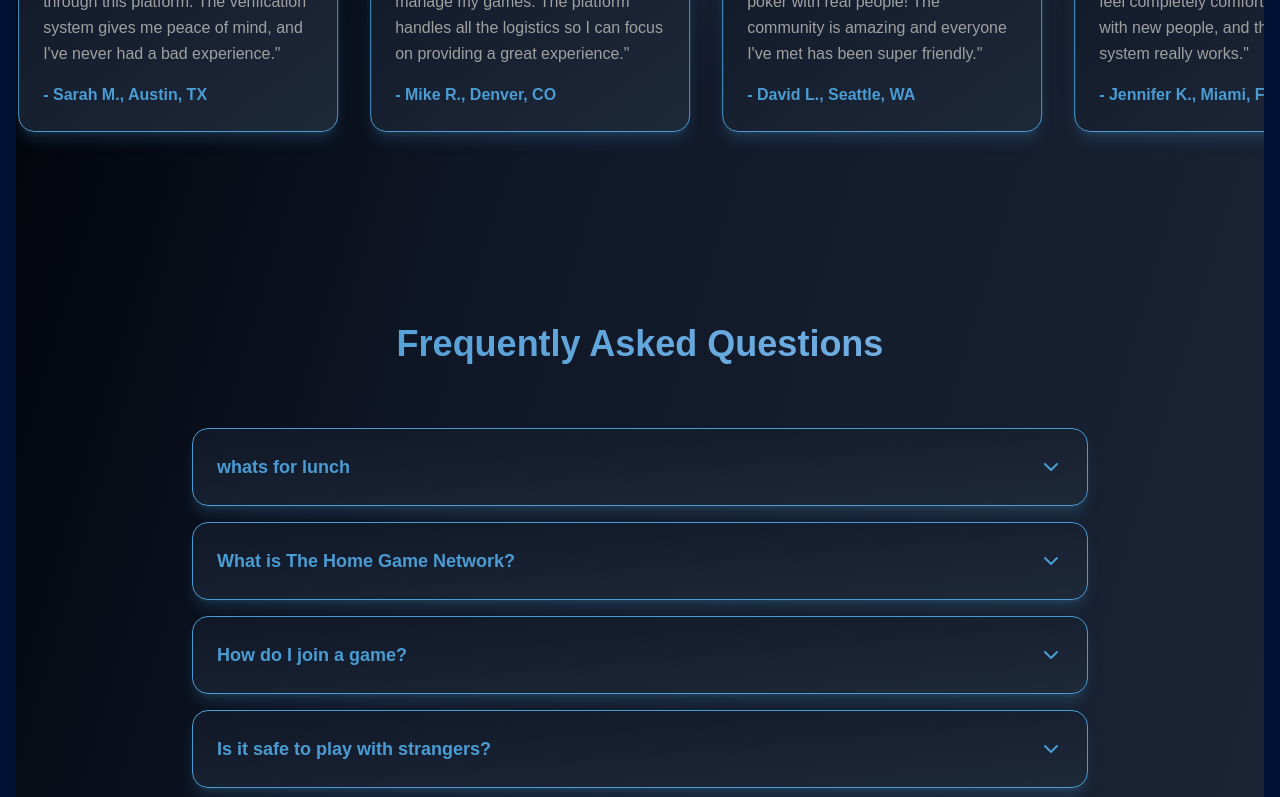
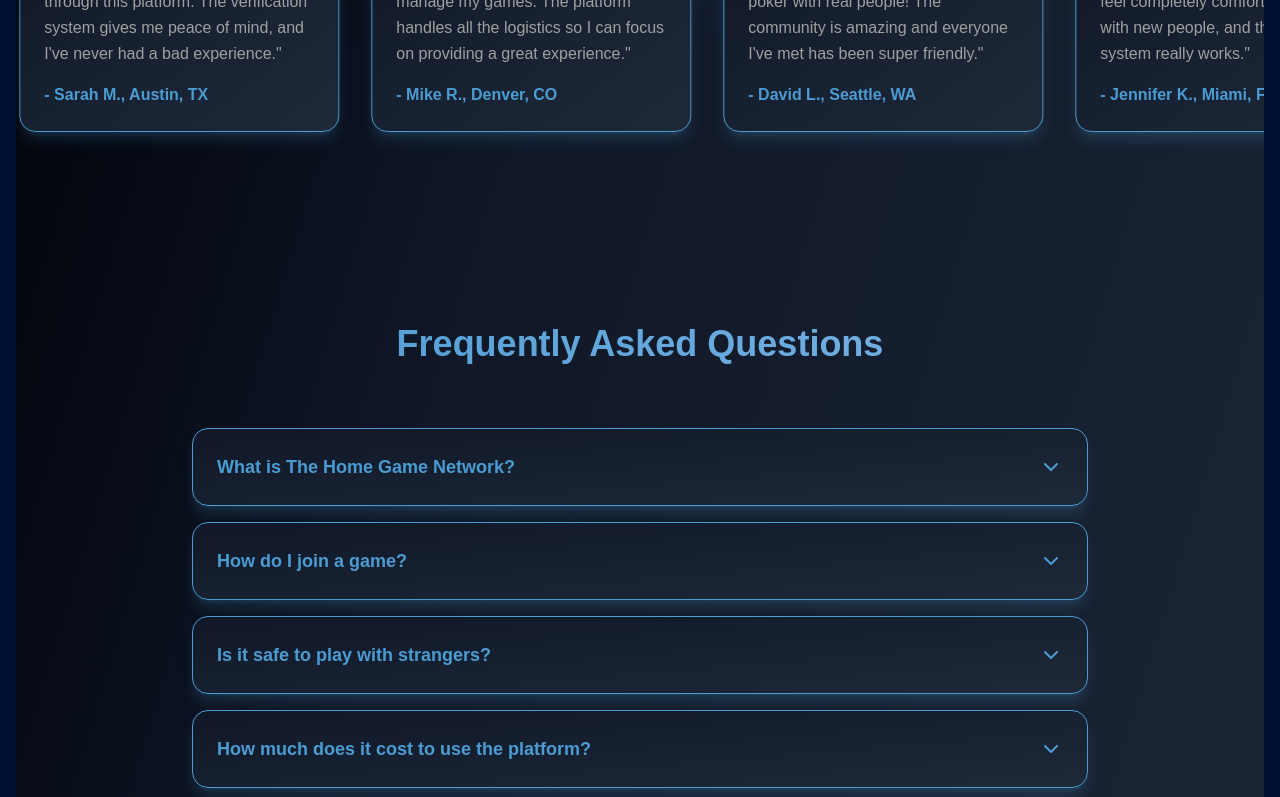
Before and after one commit to chuckynutz/HomeGameNetwork, a Next.js app: page / in a window 1280 px wide. Shown: the part 2411-3208 px from the top of the page. Built offline with nearby package versions, Linux system fonts and the light colour scheme.

Commit message:
Remove outdated FAQ entry about lunch and maintain relevant content for users.

```diff
--- a/src/app/page.tsx
+++ b/src/app/page.tsx
@@ -7,10 +7,6 @@ import { useState } from 'react';
 
 // FAQ Data
 const faqData = [
-  {
-    question:"whats for lunch",
-    answer:"nothing"
-  },
   {
     question: "What is The Home Game Network?",
     answer: "The Home Game Network is a platform that connects poker enthusiasts, making it easy to find and host home poker games in your local area. We provide a safe, secure environment for players to discover games, track their performance, and build a community of poker lovers."
```
